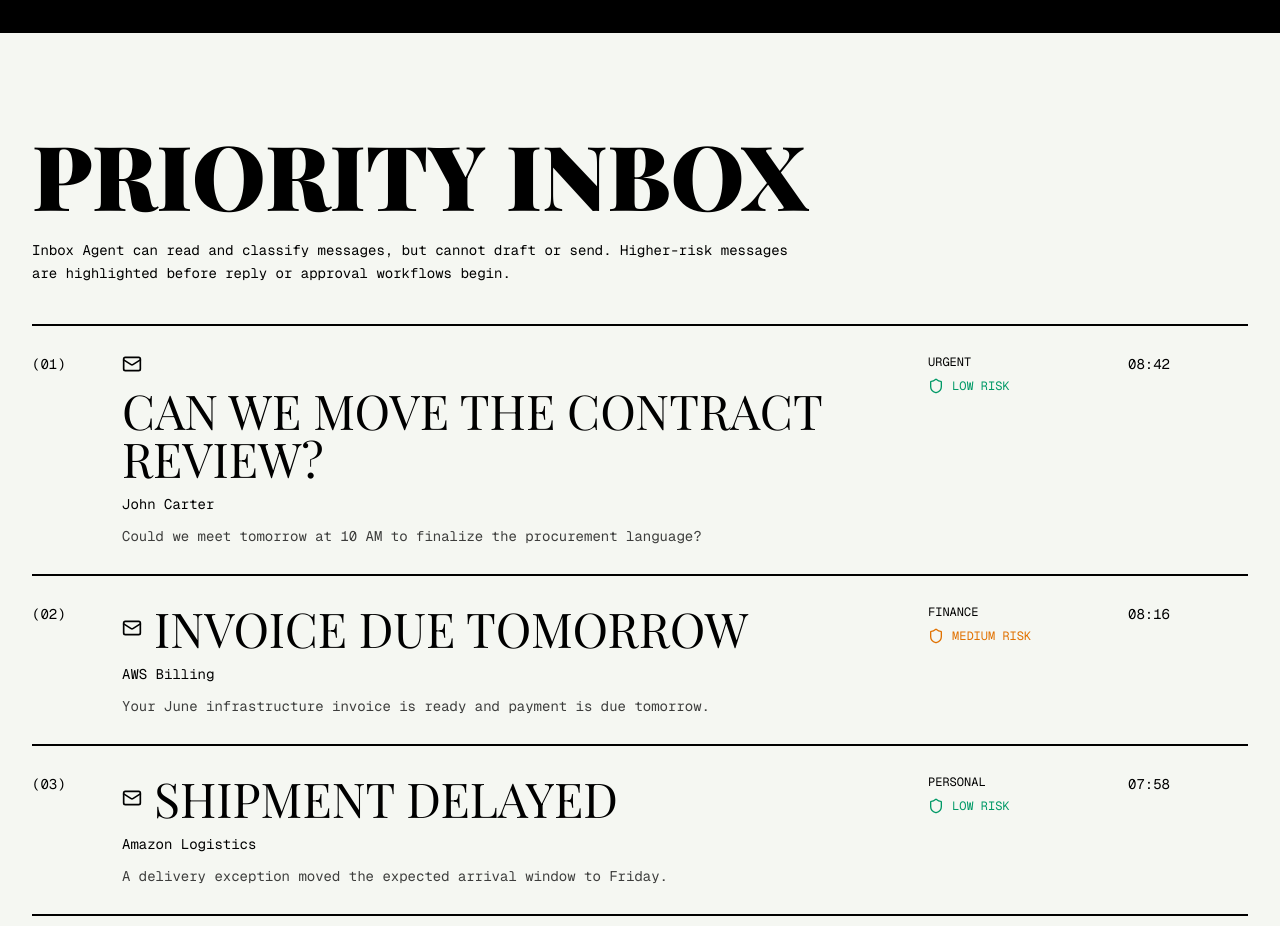
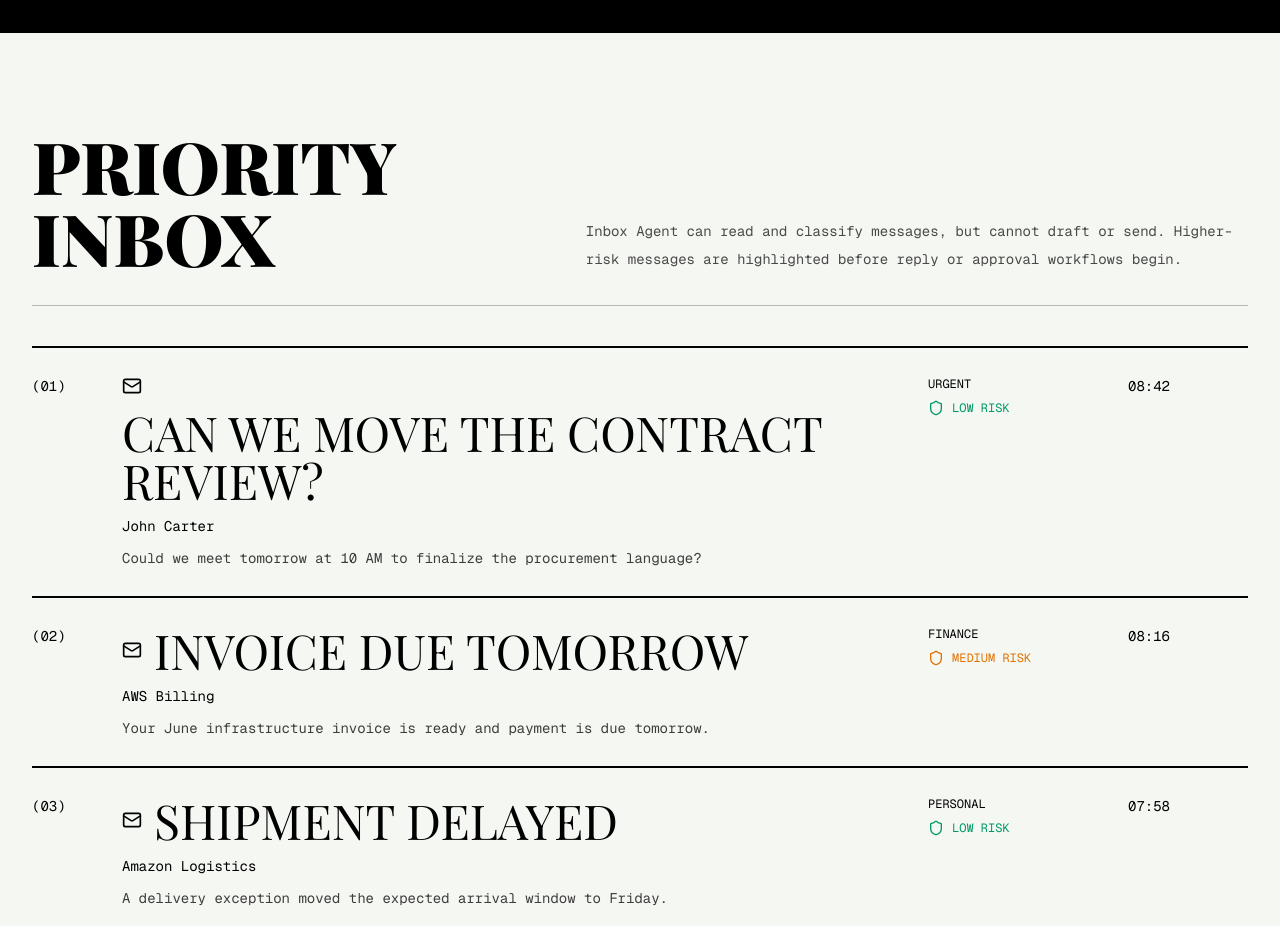
Before and after one commit to yournameishere/SentinelMail-AI, a Next.js app: page /dashboard in a window 1280 px wide. Shown: the part 2560-3486 px from the top of the page. Built offline with nearby package versions, Linux system fonts and the light colour scheme; no server answers; the database is empty; a web font is replaced by a local one.

Commit message:
Refactor DashboardPage component to enhance layout, improve styling, and update text content for better readability

```diff
--- a/app/dashboard/page.tsx
+++ b/app/dashboard/page.tsx
@@ -20,11 +20,13 @@ export default function DashboardPage() {
       <WorkflowBoard />
       <AgentRail />
       <section className="px-4 pb-10 pt-24 md:px-8">
-        <h2 className="font-serif text-[11vw] font-black uppercase leading-none md:text-[7vw]">Priority Inbox</h2>
-        <p className="mt-5 max-w-3xl font-mono text-sm leading-relaxed">
-          Inbox Agent can read and classify messages, but cannot draft or send. Higher-risk messages are highlighted
-          before reply or approval workflows begin.
-        </p>
+        <div className="mx-auto grid max-w-7xl gap-6 border-b border-black/25 pb-8 lg:grid-cols-[0.8fr_1fr] lg:items-end">
+          <h2 className="font-serif text-5xl font-black uppercase leading-none md:text-7xl">Priority inbox</h2>
+          <p className="max-w-3xl font-mono text-sm leading-7 text-black/70">
+            Inbox Agent can read and classify messages, but cannot draft or send. Higher-risk messages are highlighted
+            before reply or approval workflows begin.
+          </p>
+        </div>
       </section>
       <EmailList />
     </PageShell>
```
